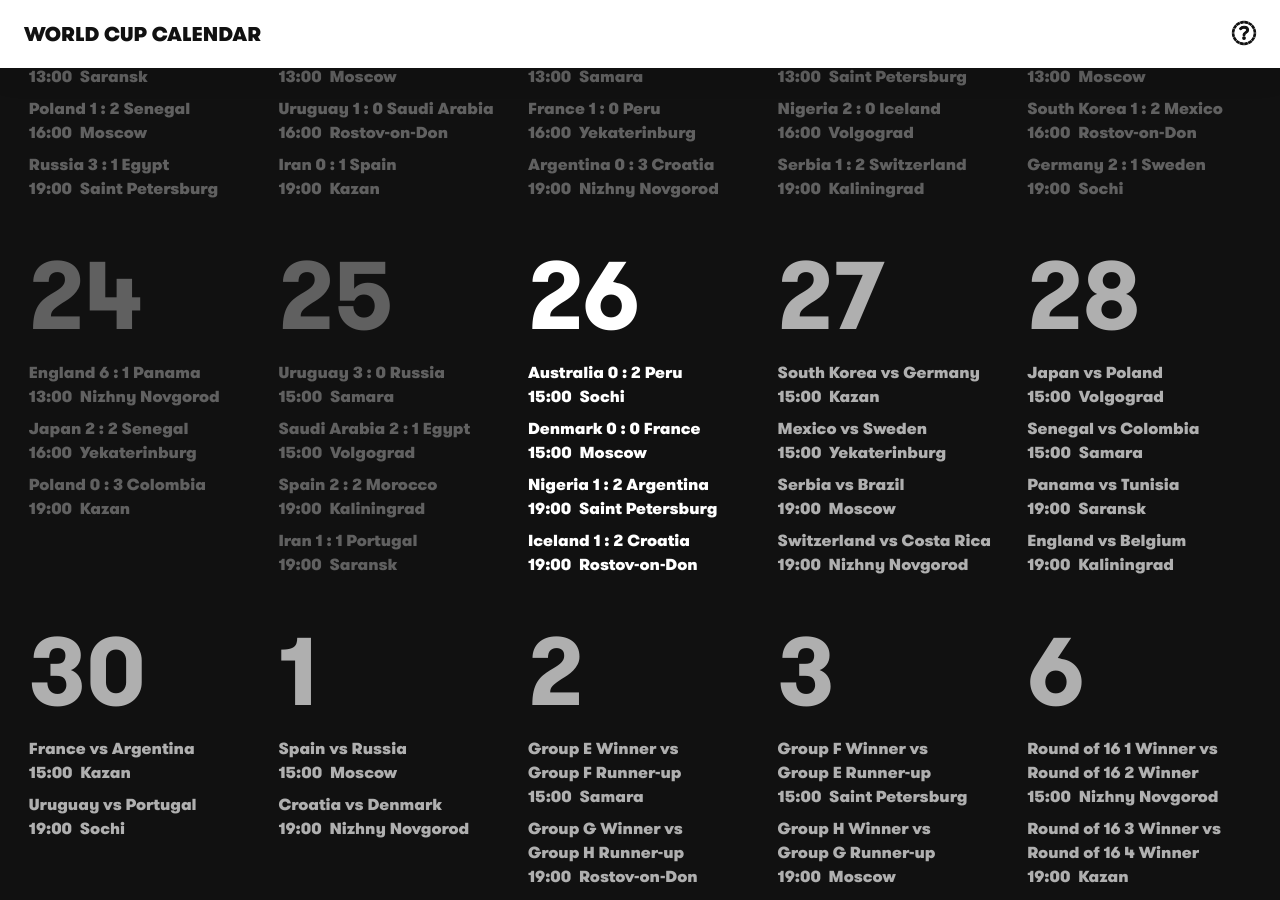
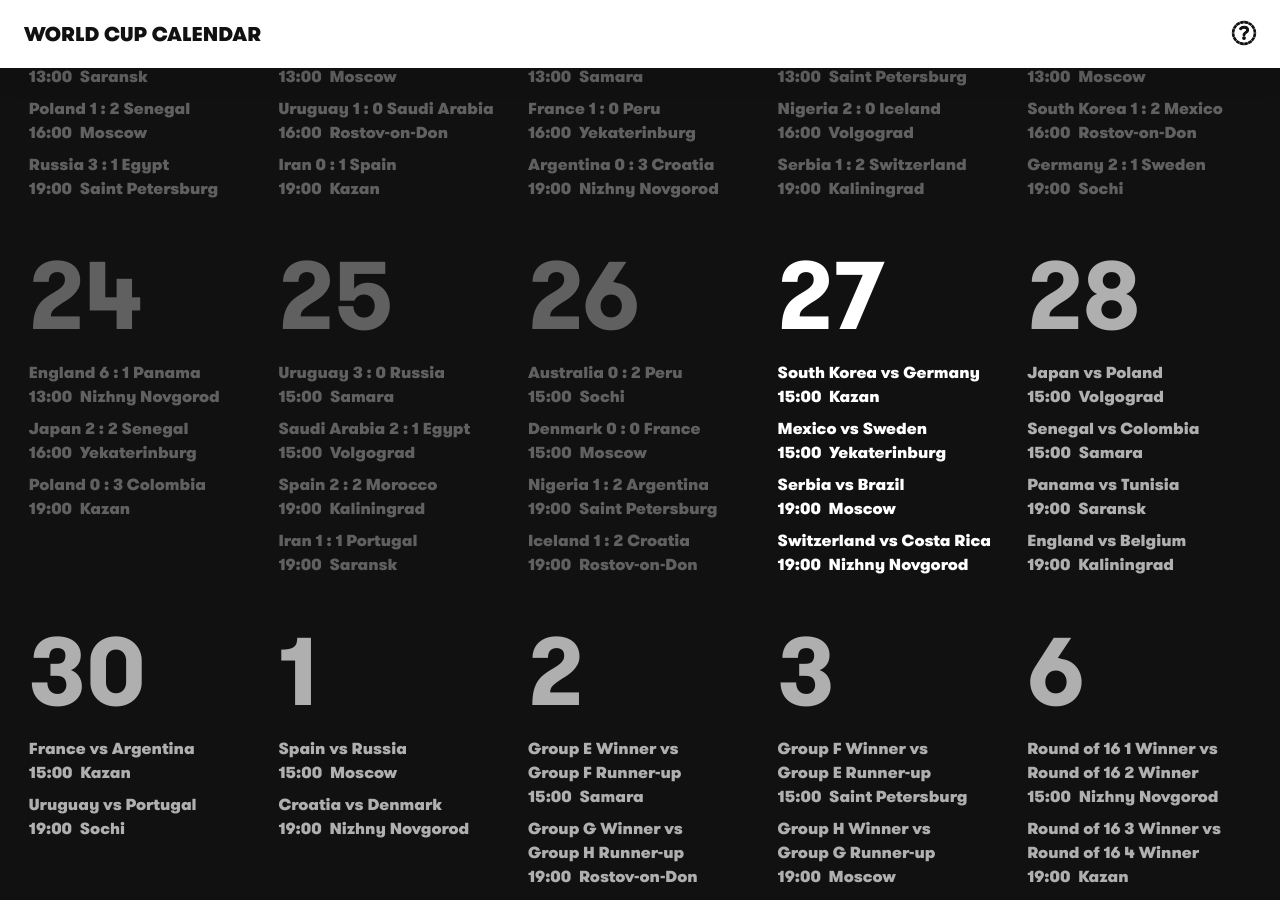
Before and after one commit to iamclydehoel/worldcupcalendar-2018, a Jekyll site: the page built from index.html, in a window 1280 px wide and 900 px high, scrolled down 619 px. Built offline with Jekyll 4.4.1, drawn with Linux system fonts in a browser that asks for light colours; nearby versions of some CDN libraries.

Commit message:
Day update

```diff
--- a/index.html
+++ b/index.html
@@ -9,7 +9,7 @@
   <div class="calendar calendar--day">
 
     {% for day in site.data.fixtures %}
-      <div class="day{% if day.date == '26/6' %} day--current{% endif %}">
+      <div class="day{% if day.date == '27/6' %} day--current{% endif %}">
         <h3 class="day__title">{{ day.date | split:'/' | first }}</h3>
         <ul class="fixtures">
           {% for match in day.matches %}
```
